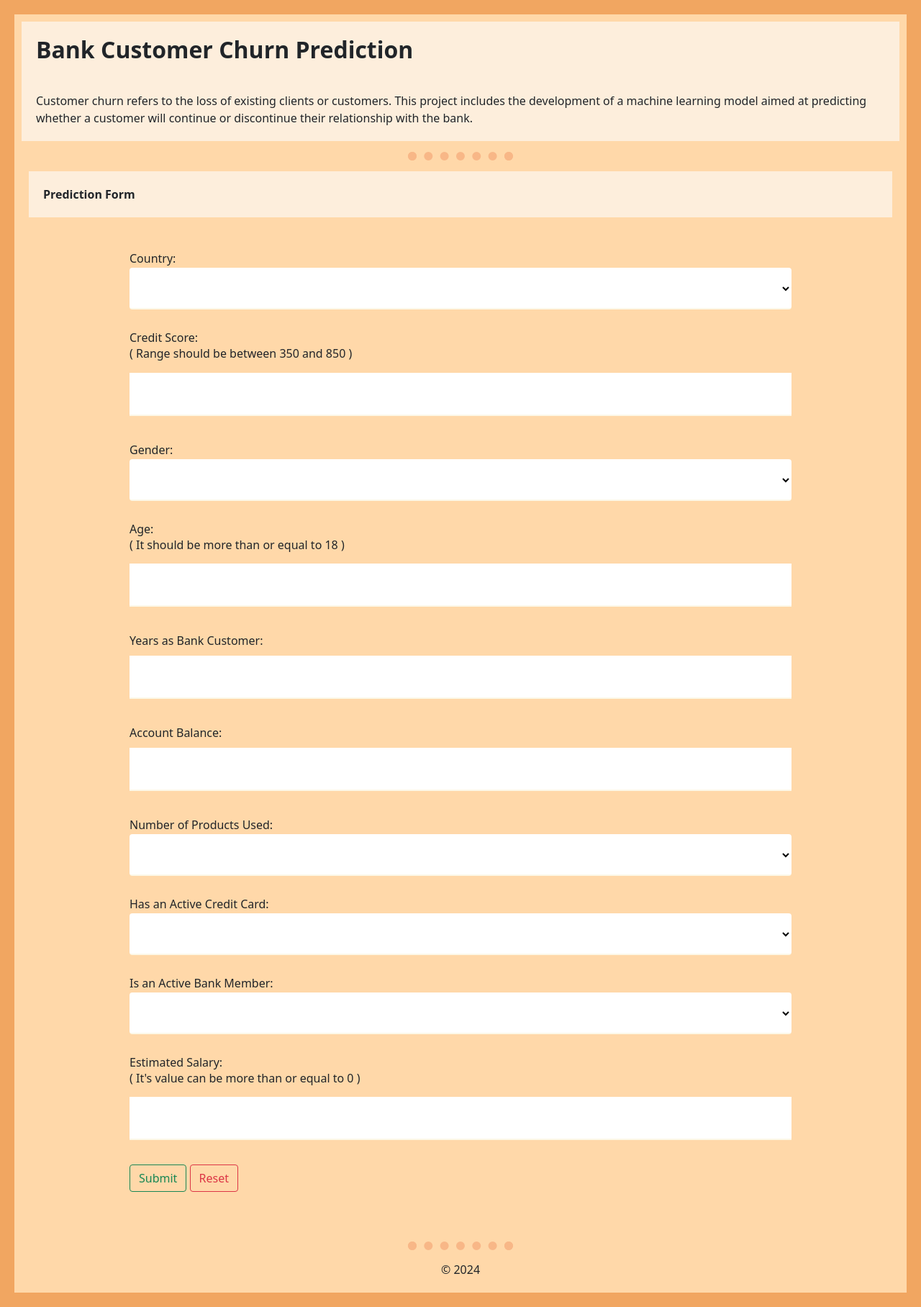
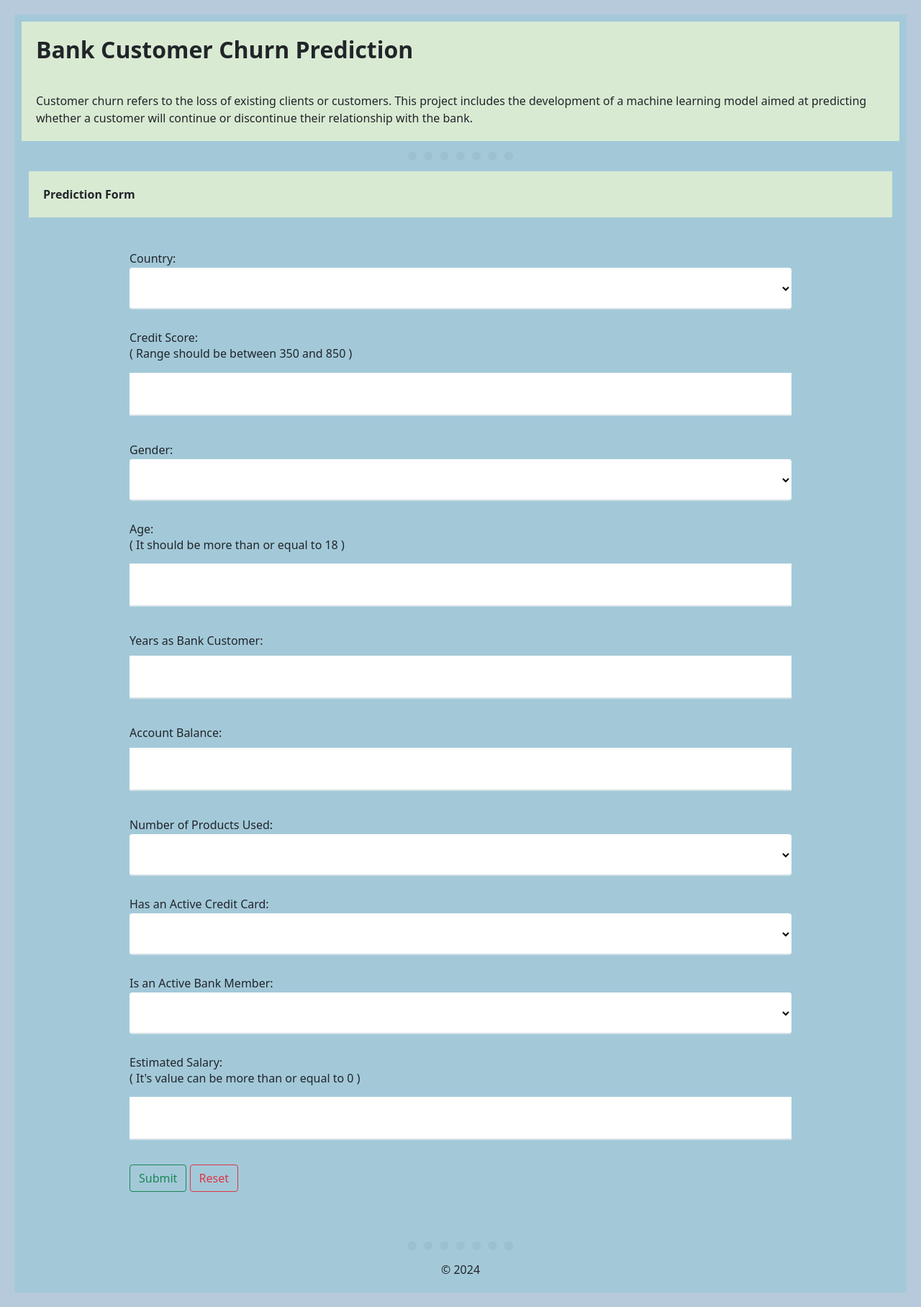
Before and after one commit to NITHINPJ09/Bank-Customer-Churn-Prediction, a Flask app: page / in a window 1280 px wide. Shown: the whole page at 72% size. Run offline with Flask 3, Linux system fonts and the light colour scheme.

Commit message:
Update styles.css

```diff
--- a/static/css/styles.css
+++ b/static/css/styles.css
@@ -1,48 +1,44 @@
-p,h2 {
+p, h2 {
     /* Just for Debugging */
-    /* border: solid green; */
+    /* border: solid #A1C298; */
     padding: 20px;
-    background-color: #FDEEDC;
+    background-color: #D9EAD3; /* light mint */
     margin: auto;
 }
 
-body{
-    background-color:  #F1A661;
+body {
+    background-color: #B7CADB; /* light pastel blue */
     /* Just for Debugging */
-    /* border: solid orange; */
+    /* border: solid #8EAFBF; */
     padding: 20px;
 }
 
-div{
+div {
     /* Just for Debugging */
-  /* border: solid blue; */
+    /* border: solid #88A6B6; */
     padding: 10px;
-    background-color: #FFD8A9;
+    background-color: #A3C9D9; /* soft blue-gray */
 }
 
-hr{
-  border: 12px dotted #E45826;
-  background-color: #FFD8A9;
+hr {
+    border: 12px dotted #88A6B6; /* darker blue-gray */
+    background-color: #A3C9D9;
     border-bottom: 0px;
     width: 12%;
     margin: 15px auto 5px;
-
 }
 
-/* Predict Page body  */
-.Result_Pred_Page{
-  background-color:#FFD8A9;
+/* Predict Page body */
+.Result_Pred_Page {
+    background-color: #A3C9D9;
 }
 
-
 /* CSS for the Forms */
-
-form{
-    width:80%;
+form {
+    width: 80%;
     /* Just for Debugging */
-    /* border: solid blueviolet; */
+    /* border: solid #769FAB; */
     padding: 20px;
-    /* text-align: center; */
     line-height: 26px;
     margin: auto;
 }
@@ -53,7 +49,7 @@ input[type=number] {
     margin: 8px 0;
     box-sizing: border-box;
     border: none;
-    border-bottom: 2px solid #FCF8E8;
+    border-bottom: 2px solid #D3E1E6; /* light gray-blue */
 }
 
 select {
@@ -62,10 +58,9 @@ select {
     border: none;
     border-radius: 4px;
     background-color: white;
-    border: none;
-    border-bottom: 2px solid #FCF8E8;
+    border-bottom: 2px solid #D3E1E6;
 }
 
-.footer{
+.footer {
     text-align: center;
 }
```
Lines whose indentation alone changed are shown as unchanged.
